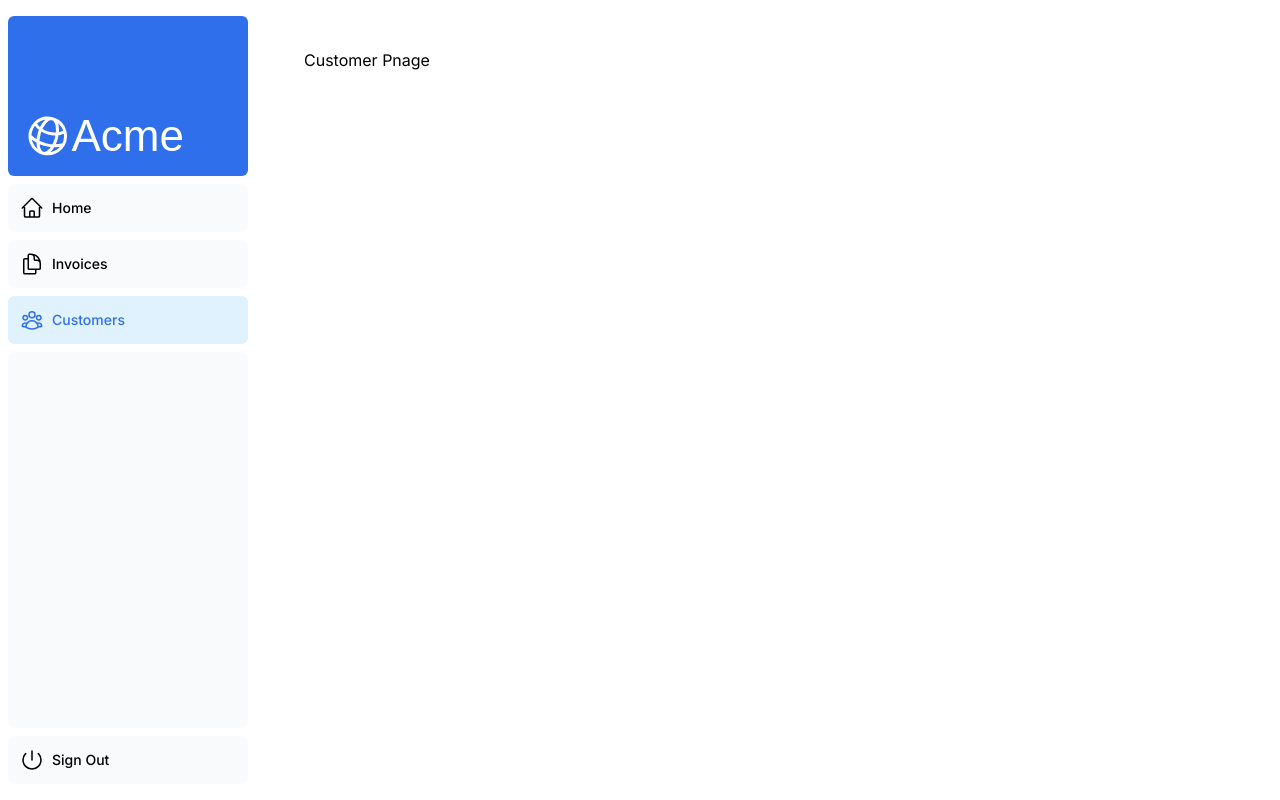
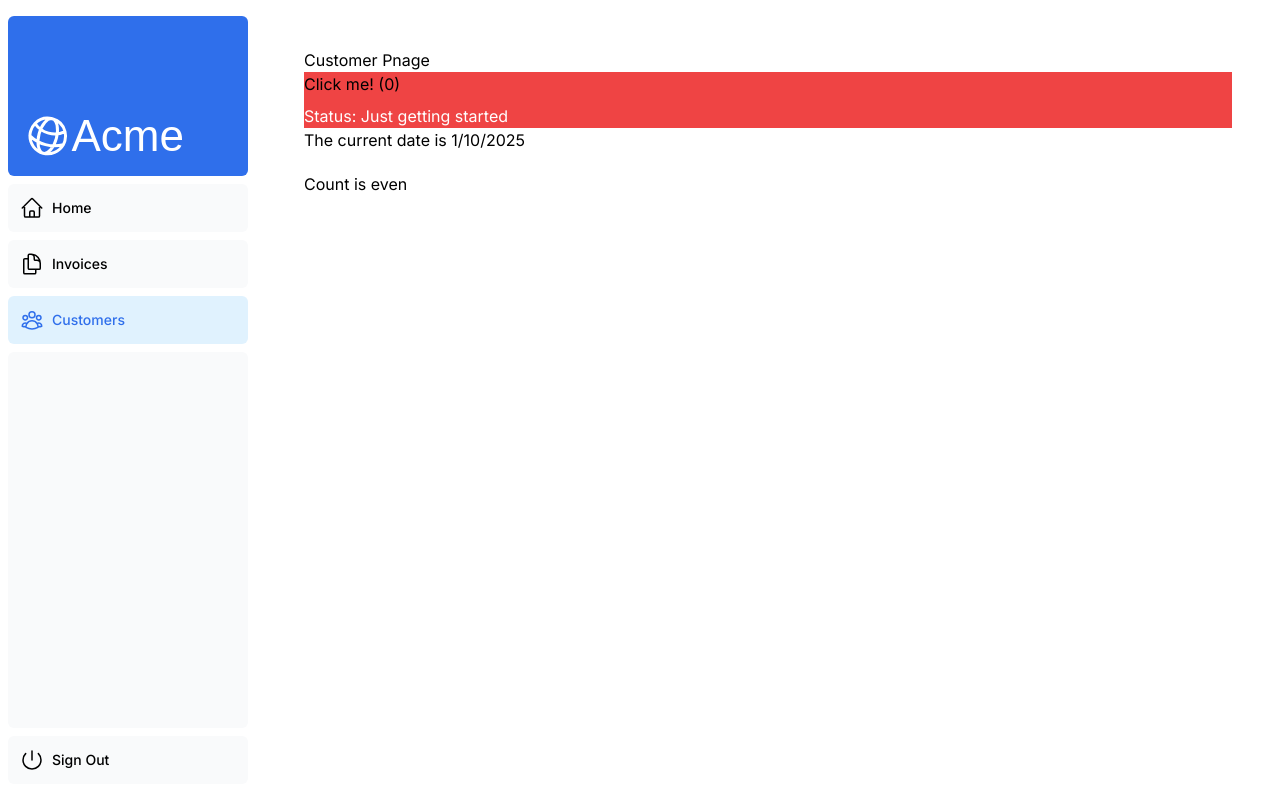
Before and after one commit to Vegardxoxo/nextjs-dashboard, a Next.js app: page /dashboard/customers in a window 1280 px wide. Built offline with nearby package versions, Linux system fonts and the light colour scheme; a web font is replaced by a local one.

Commit message:
updated an action.

```diff
--- a/app/dashboard/customers/page.tsx
+++ b/app/dashboard/customers/page.tsx
@@ -1,3 +1,80 @@
+import {useState} from "react";
+
 export default function Page() {
-    return <p>Customer Pnage</p>
+    const now = new Date();
+    const [count, setCount] = useState(0);
+    const [showMessage, setShowMessage] = useState(false);
+
+    // Function that will need testing
+    const handleClick = () => {
+        setCount(prevCount => prevCount + 1);
+
+        // Conditional logic that should be tested
+        if (count >= 5) {
+            setShowMessage(true);
+        }
+    };
+
+    // Another function that would need testing
+    const resetCounter = () => {
+        setCount(0);
+        setShowMessage(false);
+    };
+
+    // Complex calculation function
+    const calculateProgress = () => {
+        if (count < 3) return "Just getting started";
+        if (count < 7) return "Making progress";
+        return "Almost there!";
+    };
+
+    return (
+        <>
+            <p>
+                Customer Pnage
+            </p>
+            <div className={"bg-red-500"}>
+                <button onClick={handleClick}>
+                    Click me! ({count})
+                </button>
+
+                {count > 0 && (
+                    <button onClick={resetCounter} className="ml-4 bg-blue-400 px-2 py-1 rounded">
+                        Reset
+                    </button>
+                )}
+
+                {showMessage && (
+                    <div className="mt-3 p-2 bg-green-200 rounded">
+                        You've clicked 5+ times!
+                    </div>
+                )}
+
+                <div className="mt-2 text-white">
+                    Status: {calculateProgress()}
+                </div>
+            </div>
+            <main>
+                <p>
+                    The current date is {now.toLocaleDateString()}
+                </p>
+
+                <div className="mt-5">
+                    {count % 2 === 0 ? (
+                        <p>Count is even</p>
+                    ) : (
+                        <p>Count is odd</p>
+                    )}
+                </div>
+
+                <section className="mt-3">
+                    {[...Array(Math.min(count, 3))].map((_, i) => (
+                        <div key={i} className="bg-gray-200 p-1 m-1">
+                            Click result {i + 1}
+                        </div>
+                    ))}
+                </section>
+            </main>
+        </>
+    );
 }
```
Also changed, not shown: 1 other file (tests, documents, lock files or other folders).
